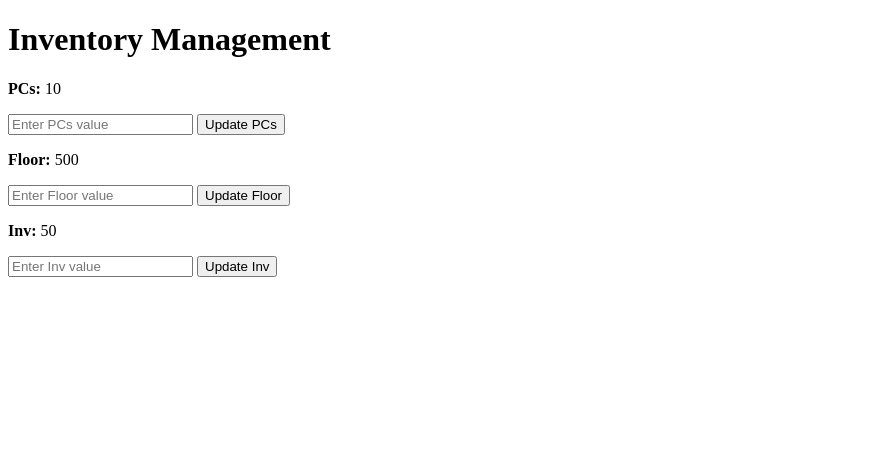
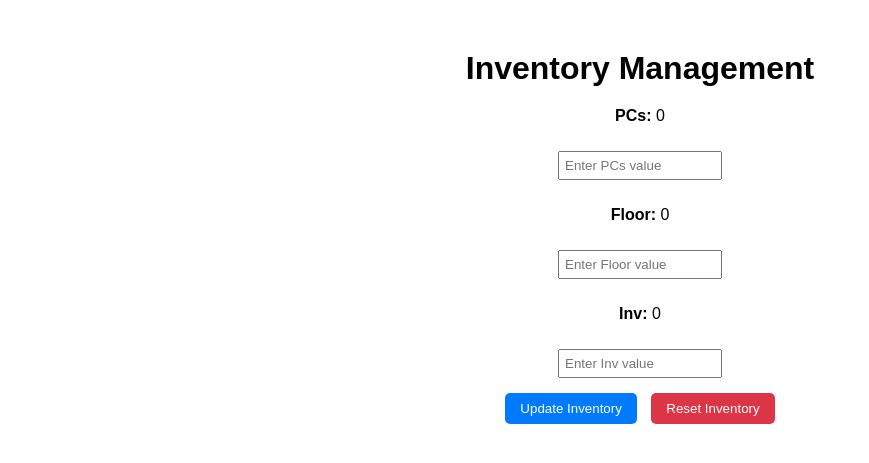
Before and after one commit to 13Joro/CPD, a Flask app: page /inventory in a window 1280 px wide. Shown: the top 463 px of the page, without its empty margins (0-869 px from the left). Run offline with Flask 3, Linux system fonts and the light colour scheme.

Commit message:
fifth commit

```diff
--- a/app.py
+++ b/app.py
@@ -26,7 +26,7 @@ for connection_test_count in range(pixoo_test_connection_retries + 1):
         print(f"[ERROR] Connection attempt {connection_test_count + 1} failed. Retrying...")
         if connection_test_count == pixoo_test_connection_retries:
             sys.exit(f"[FATAL] Failed to connect to [{pixoo_host}]. Exiting.")
-        time.sleep(5)  # Reduced retry wait time for quicker debugging
+        time.sleep(5)
 
 pixoo = Pixoo(pixoo_host, pixoo_screen, pixoo_debug)
 
@@ -35,51 +35,50 @@ app = Flask(__name__)
 INVENTORY_FILE = "inventory.csv"
 
 def initialize_inventory():
-    """Ensure the inventory file exists with default values."""
     if not os.path.exists(INVENTORY_FILE):
         with open(INVENTORY_FILE, "w", newline="") as file:
             writer = csv.writer(file)
-            writer.writerow(["PCs", "Floor", "Inv"])  # Headers
-            writer.writerow([0, 0, 0])  # Default values
+            writer.writerow(["PCs", "Floor", "Inv"])
+            writer.writerow([0, 0, 0])
 
 def read_inventory():
-    """Read inventory values from CSV."""
     with open(INVENTORY_FILE, "r") as file:
         reader = csv.reader(file)
-        next(reader)  # Skip headers
-        return list(map(int, next(reader)))  # Convert values to integers
+        next(reader)
+        return list(map(int, next(reader)))
 
 def update_inventory(pcs=None, floor=None, inv=None):
-    """Update inventory values in CSV."""
     data = read_inventory()
     if pcs is not None:
-        data[0] = max(0, pcs)  # Ensure non-negative PCs
+        data[0] = max(0, pcs)
     if floor is not None:
-        data[1] = max(0, floor)  # Ensure non-negative Floor
+        data[1] = max(0, floor)
     if inv is not None:
-        data[2] = max(0, inv)  # Ensure non-negative Inv
+        data[2] = max(0, inv)
 
     with open(INVENTORY_FILE, "w", newline="") as file:
         writer = csv.writer(file)
-        writer.writerow(["PCs", "Floor", "Inv"])  # Headers
+        writer.writerow(["PCs", "Floor", "Inv"])
         writer.writerow(data)
 
+def reset_inventory():
+    with open(INVENTORY_FILE, "w", newline="") as file:
+        writer = csv.writer(file)
+        writer.writerow(["PCs", "Floor", "Inv"])
+        writer.writerow([0, 0, 0])
+
 def update_pixoo_display():
-    """Continuously updates the Divoom Pixoo64 display with real-time clock & inventory data."""
     while True:
         try:
-            current_time = time.strftime("%H:%M:%S")  # Get current time in HH:MM:SS format
-            pcs, floor, inv = read_inventory()  # Read inventory data
+            current_time = time.strftime("%H:%M:%S")
+            pcs, floor, inv = read_inventory()
 
-            print(f"[DEBUG] Updating Pixoo display with time: {current_time}, PCs: {pcs}, Floor: {floor}, Inv: {inv}")
+            print(f"[DEBUG] Updating Pixoo display with time: {current_time} and PCs: {pcs}")
 
-            # Clear previous screen (optional)
             pixoo.clear()
 
-            # Draw Clock (Centered horizontally)
-            pixoo.draw_text_at_location_rgb(current_time, 16, 5, 0, 255, 0)  # Green for time
+            pixoo.draw_text_at_location_rgb(current_time, 16, 5, 0, 255, 0)
 
-            # Draw Inventory Data
             pixoo.draw_text_at_location_rgb("---------------------------------------------", 0, 10, 255, 255, 255)
             pixoo.draw_text_at_location_rgb(f"PCs: {pcs}", 10, 15, 255, 255, 255)
             pixoo.draw_text_at_location_rgb("---------------------------------------------", 0, 20, 255, 255, 255)
@@ -88,13 +87,12 @@ def update_pixoo_display():
             pixoo.draw_text_at_location_rgb(f"Inv: {inv}", 10, 35, 255, 255, 255)
             pixoo.draw_text_at_location_rgb("---------------------------------------------", 0, 40, 255, 255, 255)
 
-            pixoo.push()  # Update Pixoo screen
-            time.sleep(1)  # Update every second
+            pixoo.push()
+            time.sleep(1)
 
         except Exception as e:
             print(f"[ERROR] Failed to update Pixoo display: {e}")
 
-# Start the real-time clock thread
 clock_thread = threading.Thread(target=update_pixoo_display, daemon=True)
 clock_thread.start()
 
@@ -110,19 +108,26 @@ def inventory():
 @app.route('/update', methods=['GET'])
 def update():
     try:
-        pcs = request.args.get("pcs", type=int)
-        floor = request.args.get("floor", type=int)
-        inv = request.args.get("inv", type=int)
+        pcs = request.args.get("pcs")
+        floor = request.args.get("floor")
+        inv = request.args.get("inv")
+
+        pcs = int(pcs) if pcs is not None else None
+        floor = int(floor) if floor is not None else None
+        inv = int(inv) if inv is not None else None
 
         update_inventory(pcs=pcs, floor=floor, inv=inv)
-
-        return jsonify({
-            "status": "success",
-            "message": f"Updated inventory - PCs: {pcs}, Floor: {floor}, Inv: {inv}"
-        }), 200
-
+        return jsonify({"status": "success", "message": "Inventory updated successfully"}), 200
     except ValueError:
         return jsonify({"status": "error", "message": "Invalid input"}), 400
+
+@app.route('/reset', methods=['POST'])
+def reset():
+    try:
+        reset_inventory()
+        return jsonify({"status": "success", "message": "Inventory has been reset"}), 200
+    except Exception as e:
+        return jsonify({"status": "error", "message": f"Failed to reset inventory: {e}"}), 500
 
 if __name__ == '__main__':
     initialize_inventory()
--- a/inventory.csv
+++ b/inventory.csv
@@ -1,2 +1,2 @@
 PCs,Floor,Inv
-10,500,50
+0,0,0
--- a/templates/inventory.html
+++ b/templates/inventory.html
@@ -4,39 +4,84 @@
     <meta charset="UTF-8">
     <meta name="viewport" content="width=device-width, initial-scale=1.0">
     <title>Inventory Management</title>
+    <style>
+        body {
+            font-family: Arial, sans-serif;
+            text-align: center;
+            margin: 50px;
+        }
+
+        h1 {
+            margin-bottom: 20px;
+        }
+
+        input {
+            margin: 10px;
+            padding: 5px;
+            width: 150px;
+        }
+
+        button {
+            padding: 8px 15px;
+            margin: 5px;
+            border: none;
+            background-color: #007bff;
+            color: white;
+            cursor: pointer;
+            border-radius: 5px;
+        }
+
+        button:hover {
+            background-color: #0056b3;
+        }
+
+        #resetBtn {
+            background-color: #dc3545;
+        }
+
+        #resetBtn:hover {
+            background-color: #a71d2a;
+        }
+    </style>
     <script>
-        function updateInventory(type) {
-            let value = parseInt(document.getElementById(type).value);
-            if (isNaN(value)) {
-                alert("Please enter a valid number.");
-                return;
-            }
-            fetch(`/update?${type}=${value}`)
+        function updateInventory() {
+            let pcs = parseInt(document.getElementById("pcs").value) || 0;
+            let floor = parseInt(document.getElementById("floor").value) || 0;
+            let inv = parseInt(document.getElementById("inv").value) || 0;
+
+            fetch(`/update?pcs=${pcs}&floor=${floor}&inv=${inv}`)
                 .then(response => response.json())
                 .then(data => {
-                    if (data.status === "success") {
-                        alert(data.message);
-                        location.reload();
-                    } else {
-                        alert("Error: " + data.message);
-                    }
+                    alert(data.message);
+                    location.reload();
                 })
-                .catch(error => console.error("Error:", error));
+                .catch(error => console.error("Error updating inventory:", error));
+        }
+
+        function resetInventory() {
+            fetch('/reset', { method: 'POST' })
+                .then(response => response.json())
+                .then(data => {
+                    alert(data.message);
+                    location.reload();
+                })
+                .catch(error => console.error("Error resetting inventory:", error));
         }
     </script>
 </head>
 <body>
     <h1>Inventory Management</h1>
+
     <p><strong>PCs:</strong> {{ pcs }}</p>
-    <input type="number" id="pcs" placeholder="Enter PCs value">
-    <button onclick="updateInventory('pcs')">Update PCs</button>
+    <input type="number" id="pcs" placeholder="Enter PCs value"><br>
 
     <p><strong>Floor:</strong> {{ floor }}</p>
-    <input type="number" id="floor" placeholder="Enter Floor value">
-    <button onclick="updateInventory('floor')">Update Floor</button>
+    <input type="number" id="floor" placeholder="Enter Floor value"><br>
 
     <p><strong>Inv:</strong> {{ inv }}</p>
-    <input type="number" id="inv" placeholder="Enter Inv value">
-    <button onclick="updateInventory('inv')">Update Inv</button>
+    <input type="number" id="inv" placeholder="Enter Inv value"><br>
+
+    <button onclick="updateInventory()">Update Inventory</button>
+    <button id="resetBtn" onclick="resetInventory()">Reset Inventory</button>
 </body>
 </html>
```
